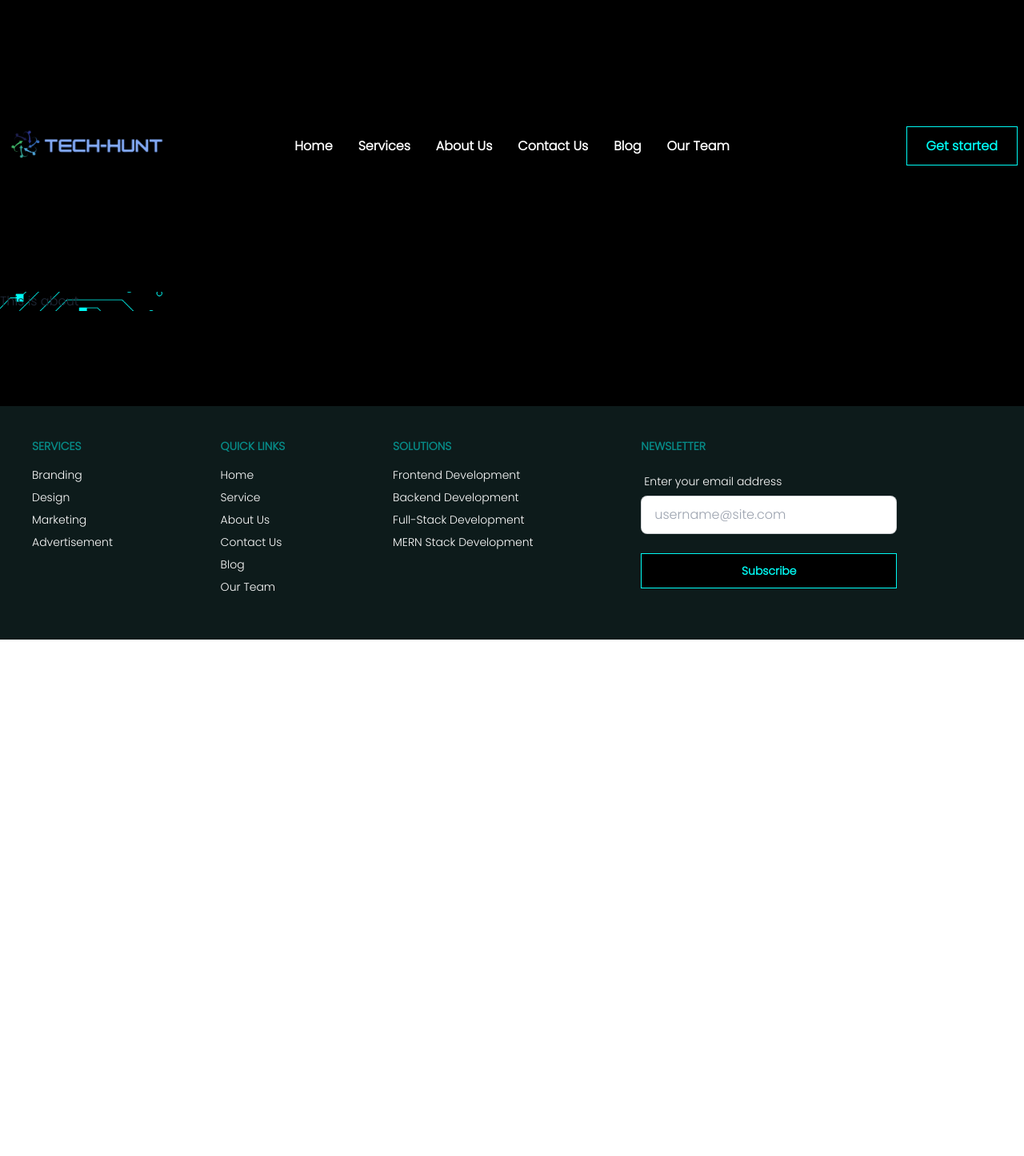
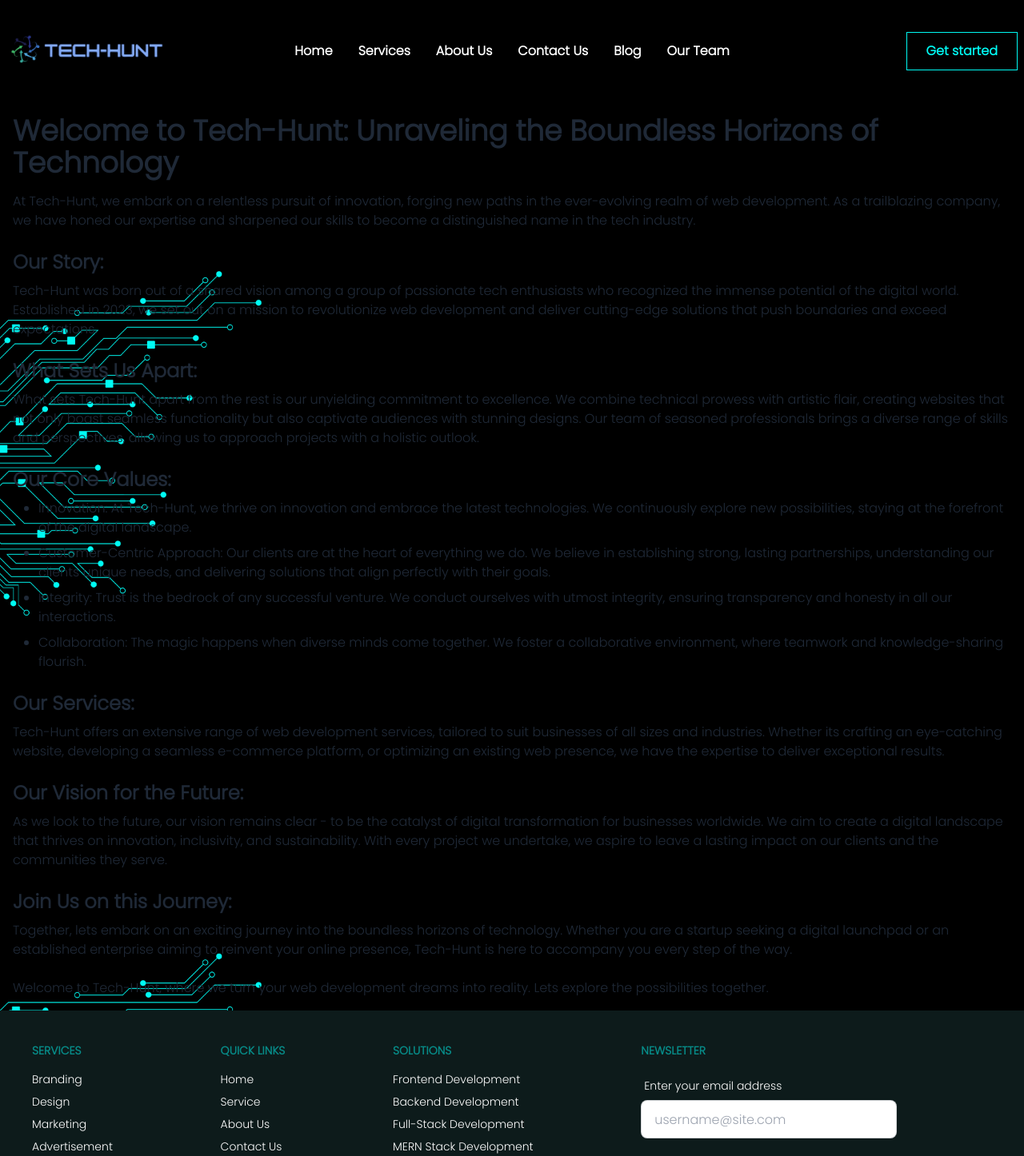
Before and after one commit to devAzharul/TECH-HUNT, a Next.js app: page /about in a window 1280 px wide. Shown: the top 1446 px of the page at 80% size. Before the commit the page ends 800 px from the top, so only its background shows below. Built offline with nearby package versions, Linux system fonts and the light colour scheme.

Commit message:
about us

```diff
--- a/pages/about.js
+++ b/pages/about.js
@@ -4,7 +4,58 @@ import React from "react";
 const AboutScreen = () => {
   return (
     <Layout title="About">
-      <div>This is about</div>
+      <div className="container mx-auto p-4">
+        <h1 className="text-4xl font-bold mb-4">
+          Welcome to Tech-Hunt: Unraveling the Boundless Horizons of Technology
+        </h1>
+
+        <p className="mb-6">
+          At Tech-Hunt, we embark on a relentless pursuit of innovation, forging new paths in the ever-evolving realm of web development. As a trailblazing company, we have honed our expertise and sharpened our skills to become a distinguished name in the tech industry.
+        </p>
+
+        <h2 className="text-2xl font-bold mb-2">Our Story:</h2>
+
+        <p className="mb-6">
+          Tech-Hunt was born out of a shared vision among a group of passionate tech enthusiasts who recognized the immense potential of the digital world. Established in 2023, we set out on a mission to revolutionize web development and deliver cutting-edge solutions that push boundaries and exceed expectations.
+        </p>
+
+        <h2 className="text-2xl font-bold mb-2">What Sets Us Apart:</h2>
+
+        <p className="mb-6">
+          What sets Tech-Hunt apart from the rest is our unyielding commitment to excellence. We combine technical prowess with artistic flair, creating websites that not only boast seamless functionality but also captivate audiences with stunning designs. Our team of seasoned professionals brings a diverse range of skills and perspectives, allowing us to approach projects with a holistic outlook.
+        </p>
+
+        <h2 className="text-2xl font-bold mb-2">Our Core Values:</h2>
+
+        <ul className="list-disc ml-8 mb-6">
+          <li className="mb-2">Innovation: At Tech-Hunt, we thrive on innovation and embrace the latest technologies. We continuously explore new possibilities, staying at the forefront of the digital landscape.</li>
+          <li className="mb-2">Customer-Centric Approach: Our clients are at the heart of everything we do. We believe in establishing strong, lasting partnerships, understanding our clients unique needs, and delivering solutions that align perfectly with their goals.</li>
+          <li className="mb-2">Integrity: Trust is the bedrock of any successful venture. We conduct ourselves with utmost integrity, ensuring transparency and honesty in all our interactions.</li>
+          <li className="mb-2">Collaboration: The magic happens when diverse minds come together. We foster a collaborative environment, where teamwork and knowledge-sharing flourish.</li>
+        </ul>
+
+        <h2 className="text-2xl font-bold mb-2">Our Services:</h2>
+
+        <p className="mb-6">
+          Tech-Hunt offers an extensive range of web development services, tailored to suit businesses of all sizes and industries. Whether its crafting an eye-catching website, developing a seamless e-commerce platform, or optimizing an existing web presence, we have the expertise to deliver exceptional results.
+        </p>
+
+        <h2 className="text-2xl font-bold mb-2">Our Vision for the Future:</h2>
+
+        <p className="mb-6">
+          As we look to the future, our vision remains clear - to be the catalyst of digital transformation for businesses worldwide. We aim to create a digital landscape that thrives on innovation, inclusivity, and sustainability. With every project we undertake, we aspire to leave a lasting impact on our clients and the communities they serve.
+        </p>
+
+        <h2 className="text-2xl font-bold mb-2">Join Us on this Journey:</h2>
+
+        <p className="mb-6">
+          Together, lets embark on an exciting journey into the boundless horizons of technology. Whether you are a startup seeking a digital launchpad or an established enterprise aiming to reinvent your online presence, Tech-Hunt is here to accompany you every step of the way.
+        </p>
+
+        <p>
+          Welcome to Tech-Hunt, where we turn your web development dreams into reality. Lets explore the possibilities together.
+        </p>
+      </div>
     </Layout>
   );
 };
--- a/pages/index.js
+++ b/pages/index.js
@@ -2,7 +2,6 @@ import Banner from "@/components/Banner/Banner";
 import Blog from "@/components/Blog/Blog";
 import Comment from "@/components/Comment/Comment";
 import ContactUs from "@/components/ContactUs/ContactUs";
-import Counter from "@/components/Counter/Counter";
 import ITSolution from "@/components/ITSolution/ITSolution";
 import Layout from "@/components/Layout";
 import Mission from "@/components/Mission/Mission";
```
